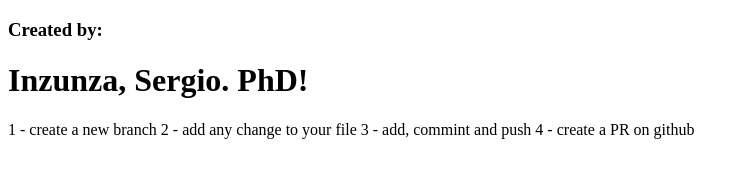
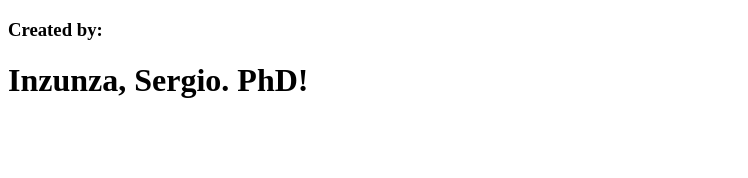
Before and after one commit to drinzunza/shared_ch55, a plain HTML site: page Sergio.html in a window 1280 px wide. Shown: the whole page, without its empty margins (0-748 px from the left). Drawn offline with Linux system fonts and the light colour scheme.

Commit message:
From vs code

```diff
--- a/Sergio.html
+++ b/Sergio.html
@@ -15,10 +15,3 @@
 
 </body>
 </html>
-
-
-
-1 - create a new branch
-2 - add any change to your file
-3 - add, commint and push
-4 - create a PR on github
```
Also changed, not shown: 1 other file.
